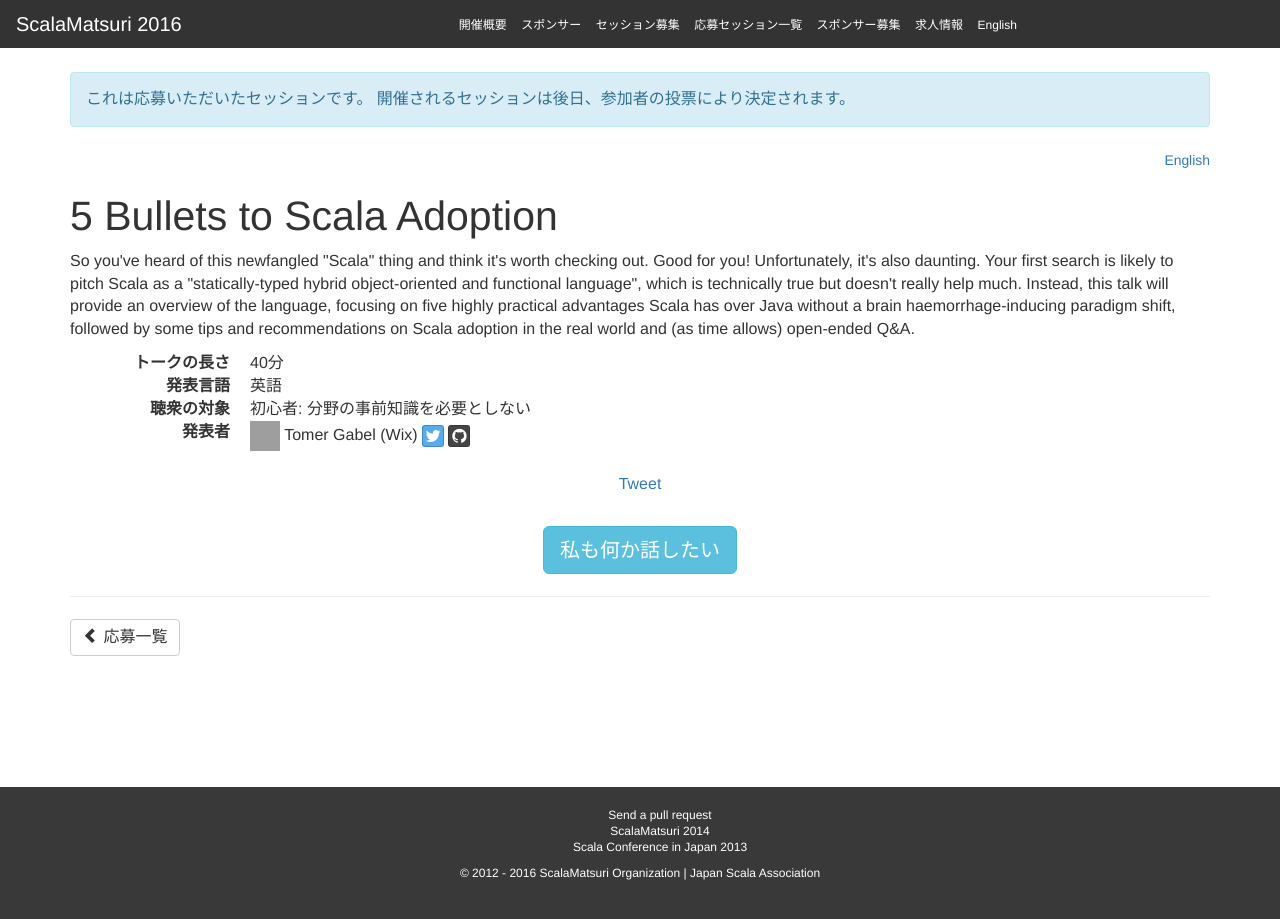
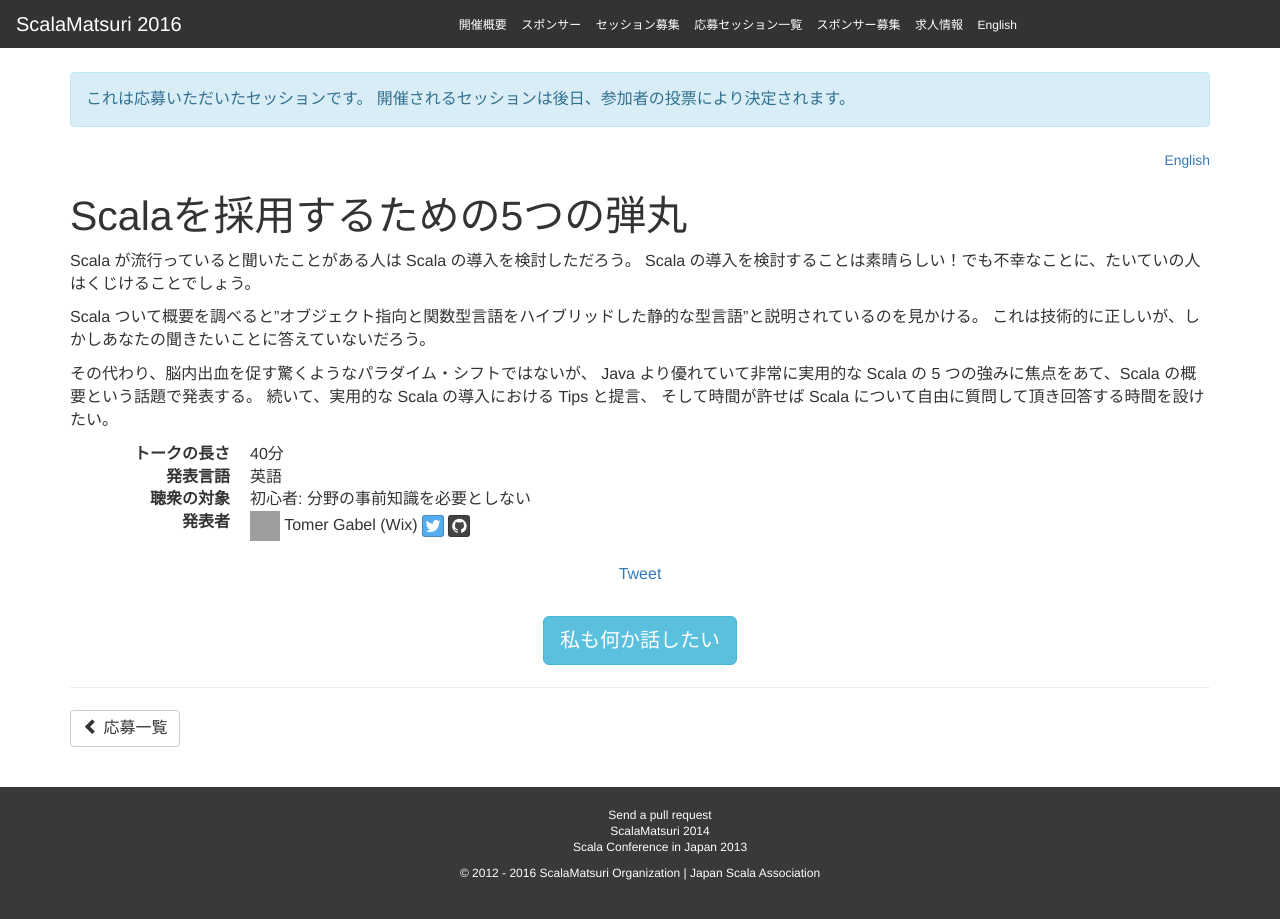
Before and after one commit to scalajp/2016.scalamatsuri.org, a Jekyll site: the page built from _candidates_ja/TomerGabel_3.html, in a window 1280 px wide and 927 px high. Shown: the top 919 px of the window. Built offline with Jekyll 4.4.1, drawn with Linux system fonts in a browser that asks for light colours; nearby versions of some CDN libraries; comment, search, counter and statistics services are not loaded; grey boxes are pictures that could not be loaded.

Commit message:
Translates TomerGabel_3.html

```diff
--- a/_candidates_ja/TomerGabel_3.html
+++ b/_candidates_ja/TomerGabel_3.html
@@ -1,6 +1,6 @@
 ---
 name: Tomer Gabel
-title: 5 Bullets to Scala Adoption
+title: Scalaを採用するための5つの弾丸
 length: 40
 audience: Beginner
 language: English
@@ -9,4 +9,16 @@ github: holograph
 icon: https://www.dropbox.com/s/g22pu5dmovdzq99/Tomer%20G%20color.jpg?raw=1
 organization: Wix
 ---
-<p>So you've heard of this newfangled "Scala" thing and think it's worth checking out. Good for you! Unfortunately, it's also daunting. Your first search is likely to pitch Scala as a "statically-typed hybrid object-oriented and functional language", which is technically true but doesn't really help much. Instead, this talk will provide an overview of the language, focusing on five highly practical advantages Scala has over Java without a brain haemorrhage-inducing paradigm shift, followed by some tips and recommendations on Scala adoption in the real world and (as time allows) open-ended Q&A.</p>
+<p>Scala が流行っていると聞いたことがある人は Scala の導入を検討しただろう。
+Scala の導入を検討することは素晴らしい！でも不幸なことに、たいていの人はくじけることでしょう。
+</p>
+<p>
+Scala ついて概要を調べると”オブジェクト指向と関数型言語をハイブリッドした静的な型言語”と説明されているのを見かける。
+これは技術的に正しいが、しかしあなたの聞きたいことに答えていないだろう。
+</p>
+<p>
+その代わり、脳内出血を促す驚くようなパラダイム・シフトではないが、
+Java より優れていて非常に実用的な Scala の 5 つの強みに焦点をあて、Scala の概要という話題で発表する。
+続いて、実用的な Scala の導入における Tips と提言、
+そして時間が許せば Scala について自由に質問して頂き回答する時間を設けたい。
+</p>
```
